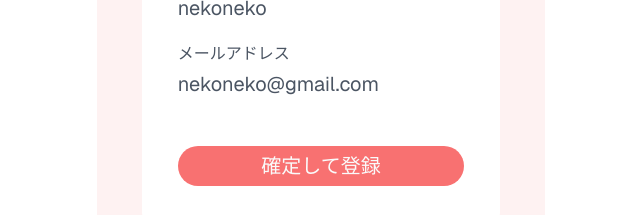
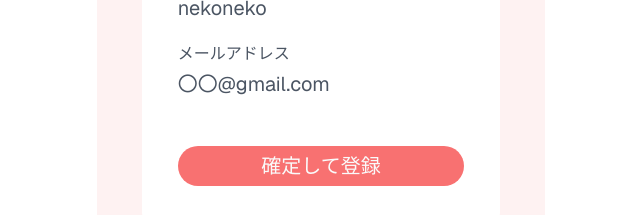
Before and after one commit to kwyr0928/ChatDiary, a Next.js app: page /signup/confirm in a window 1280 px wide. Shown: the part 356-571 px from the top of the page, without its empty margins (319-959 px from the left). Built offline with nearby package versions, Linux system fonts and the light colour scheme.

Commit message:
signup/confirmの仮メールアドレス変更、TODO記載

```diff
--- a/src/app/signin/page.tsx
+++ b/src/app/signin/page.tsx
@@ -8,7 +8,7 @@ import { Input } from "~/components/ui/input";
 
 export default function Page() {
   const [signinResponse, setSigninResponse] = useState(null)
-  const [ data, setData ] = useState({ email: '', password: '' });
+  const [data, setData] = useState({ email: '', password: '' });
 
   const onChange = (e: React.ChangeEvent<HTMLInputElement>) => {
     setData({ ...data, [e.target.name]: e.target.value });
@@ -28,7 +28,8 @@ export default function Page() {
 
       setSigninResponse(await response.json())
       console.log(signinResponse);
-
+      // TODO: message: "successfully logined"の時にページ遷移
+      //       入力エラーメッセージ表示
     } catch (error) {
       console.error("Error during sign in:", error);
     }
@@ -60,13 +61,10 @@ export default function Page() {
             onChange={onChange}
           />
         </div>
-        {/* <Link href={"/home"}> */}
-              {/* ボタンUI */}
-              <div className="my-7">
-                <Button type="submit" className="bg-red-400 hover:bg-rose-500 rounded-full　w-full text-xl">ログイン</Button>
-            </div>
-            {signinResponse && <p>{JSON.stringify(signinResponse)}</p>}
-        {/* </Link> */}
+        {/* ボタンUI */}
+        <div className="my-7">
+          <Button type="submit" className="bg-red-400 hover:bg-rose-500 rounded-full　w-full text-xl">ログイン</Button>
+        </div>
       </form>
       <Link href={"/signup"} className="border-b">新規登録へ</Link>
     </div>
--- a/src/app/signup/confirm/page.tsx
+++ b/src/app/signup/confirm/page.tsx
@@ -8,7 +8,7 @@ import { Button } from "~/components/ui/button";
 
 const user = {
   id: "nekoneko",
-  mail: "nekoneko@gmail.com",
+  mail: "〇〇@gmail.com",
   password: "nekochan"
 }
 
```
